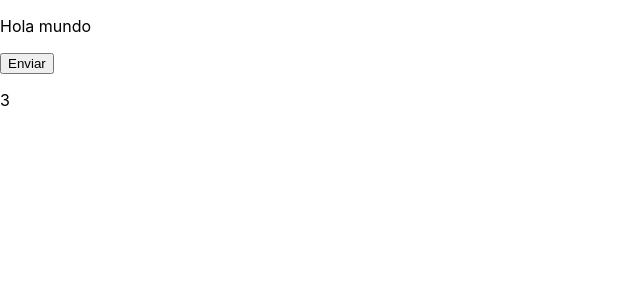
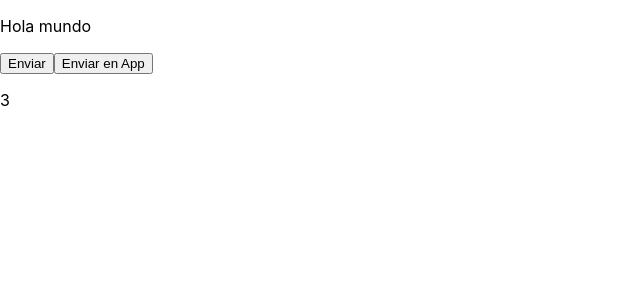
Before and after one commit to 51p50x/mi-app, a React (Create React App) app: page / in a window 1280 px wide. Shown: the top 300 px of the page, without its empty margins (0-640 px from the left). Built offline with nearby package versions, Linux system fonts and the light colour scheme.

Commit message:
Added Button Component
 * Added button class component and attached it to App Component just to see how behaves when rendering App component

```diff
--- a/src/App.js
+++ b/src/App.js
@@ -1,7 +1,12 @@
 import {Component} from 'react'
 
 class Button extends Component {
-
+    render(){
+        console.log('executing render method for button component');
+        return(
+            <button>Enviar</button>
+        )
+    }
 }
 
 class App extends Component{
@@ -11,11 +16,12 @@
         return(
             <div>
                 <p>Hola mundo</p>
+                <Button/>
                 <button
                     className={`${this.state.valor}`}
                     onClick={()=> this.setState({valor: 2})}
                 >
-                    Enviar
+                    Enviar en App
                 </button>
                 <p>{this.state.valor}</p>
             </div>
```
